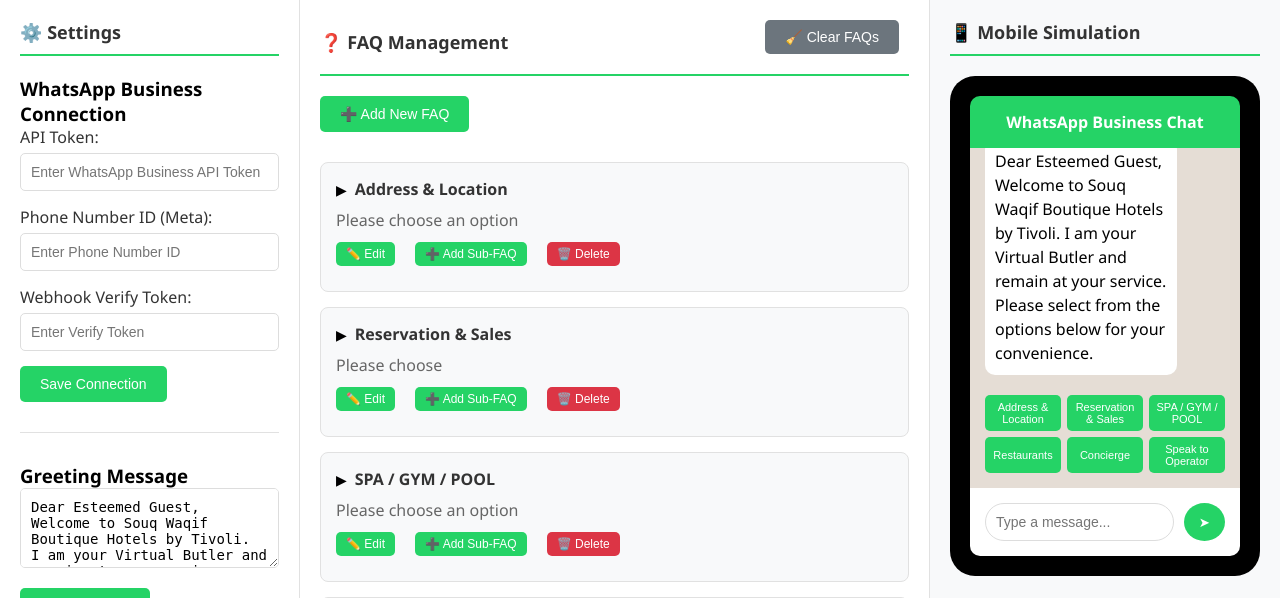
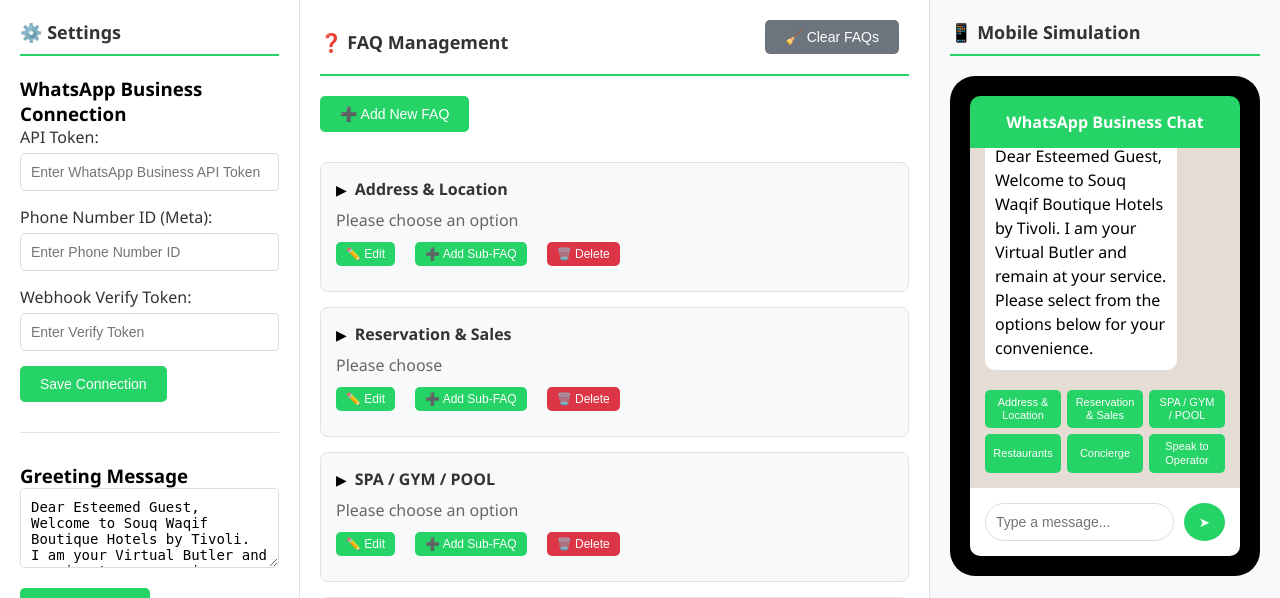
Before and after one commit to rfrchainuser/V2-Whattsapp-Business-chatbot, a Flask app: page / in a window 1280 px wide. Shown: the part 61-659 px from the top of the page. Run offline with Flask 3, Linux system fonts and the light colour scheme; a user stored in the database is signed in; data comes from the database, SQL or seed files in the repository.

Commit message:
index.html

```diff
--- a/templates/index.html
+++ b/templates/index.html
@@ -240,16 +240,30 @@
             gap: 6px;
             margin-top: 10px;
         }
+        @media (max-width: 380px) {
+            .suggestions { grid-template-columns: repeat(2, 1fr); }
+        }
+        @media (max-width: 300px) {
+            .suggestions { grid-template-columns: 1fr; }
+        }
 
         .suggestion-btn {
             background: #25D366;
             color: white;
             border: none;
-            padding: 6px;
+            padding: 6px 8px;
             border-radius: 5px;
             font-size: 11px;
             cursor: pointer;
             transition: all 0.3s ease;
+            min-height: 36px; /* mobile-friendly tap target */
+            line-height: 1.2;
+            display: -webkit-box;
+            line-clamp: 2; /* standard property for compatibility */
+            -webkit-line-clamp: 2;
+            -webkit-box-orient: vertical;
+            overflow: hidden;
+            text-overflow: ellipsis;
         }
 
         .suggestion-btn.used {
@@ -1090,7 +1104,8 @@
             const suggestionsDiv = document.createElement('div');
             suggestionsDiv.className = 'suggestions';
 
-            suggestions.forEach(suggestion => {
+            const list = Array.isArray(suggestions) ? suggestions.slice(0, 9) : [];
+            list.forEach(suggestion => {
                 const btn = document.createElement('button');
                 btn.className = usedSuggestions.has(suggestion.id) ? 'suggestion-btn used' : 'suggestion-btn';
                 btn.textContent = suggestion.question;
```
